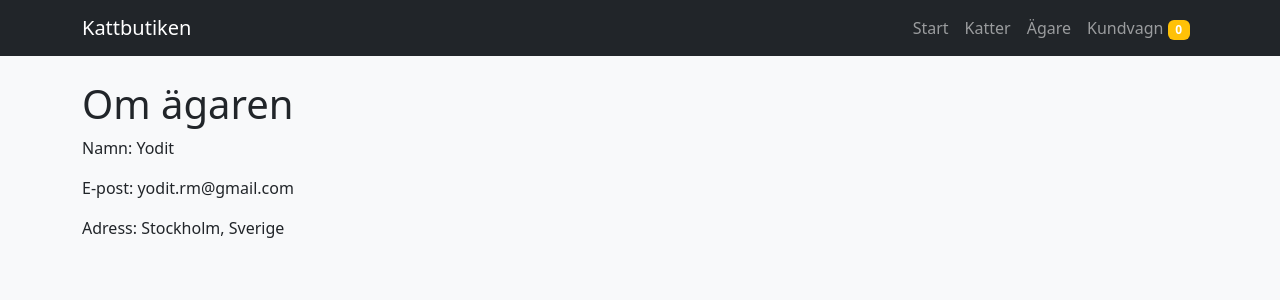
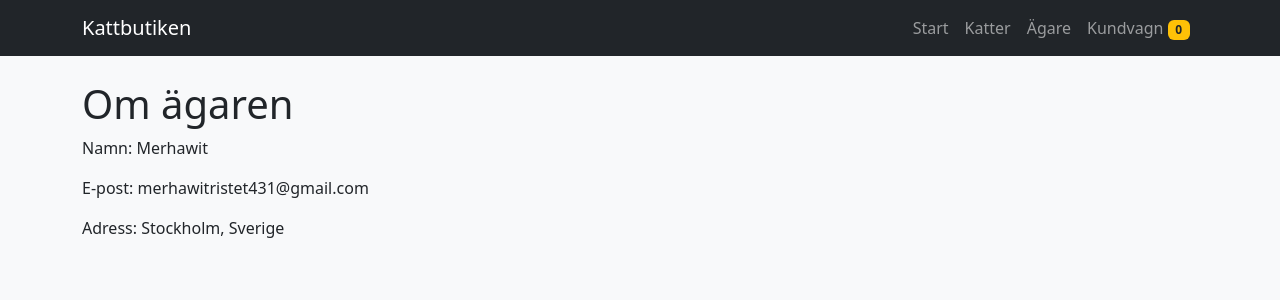
Before and after one commit to Merhawit-create/kattbutik, a React (Vite) app: page /about in a window 1280 px wide. Shown: the top 300 px of the page. Built offline with nearby package versions, Linux system fonts and the light colour scheme.

Commit message:
Fixed low contrast warning in cart badge

```diff
--- a/src/components/NavigationBar.jsx
+++ b/src/components/NavigationBar.jsx
@@ -16,7 +16,7 @@ function NavigationBar() {
             <Nav.Link as={Link} to="/cats">Katter</Nav.Link>
             <Nav.Link as={Link} to="/about">Ägare</Nav.Link>
             <Nav.Link as={Link} to="/cart">
-              Kundvagn <Badge bg="warning">{cartItems.length}</Badge>
+              Kundvagn <Badge bg="warning"  text="dark">{cartItems.length}</Badge>
             </Nav.Link>
           </Nav>
         </Navbar.Collapse>
--- a/src/pages/About.jsx
+++ b/src/pages/About.jsx
@@ -2,8 +2,8 @@ function About() {
   return (
     <section>
       <h1>Om ägaren</h1>
-      <p>Namn: Yodit</p>
-      <p>E-post: yodit.rm@gmail.com</p>
+      <p>Namn: Merhawit</p>
+      <p>E-post: merhawitristet431@gmail.com</p>
       <p>Adress: Stockholm, Sverige</p>
     </section>
   );
```
